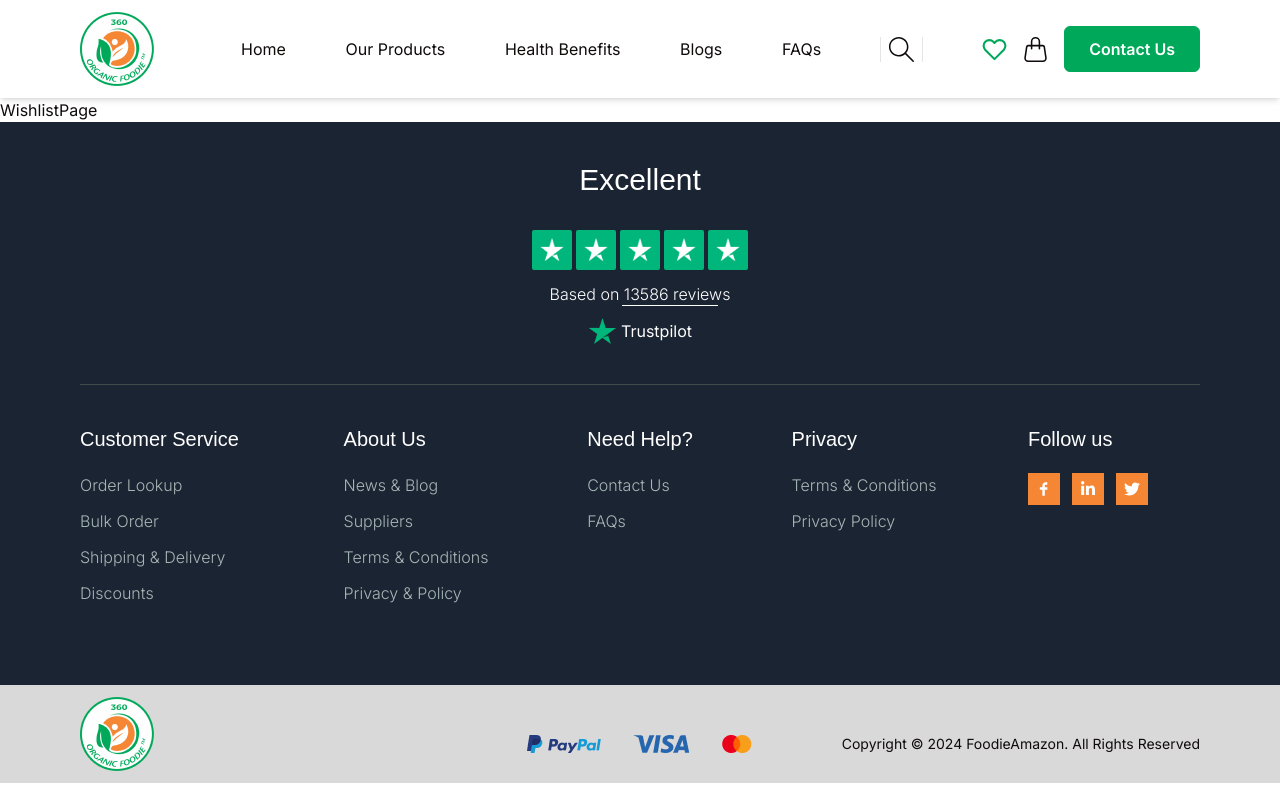
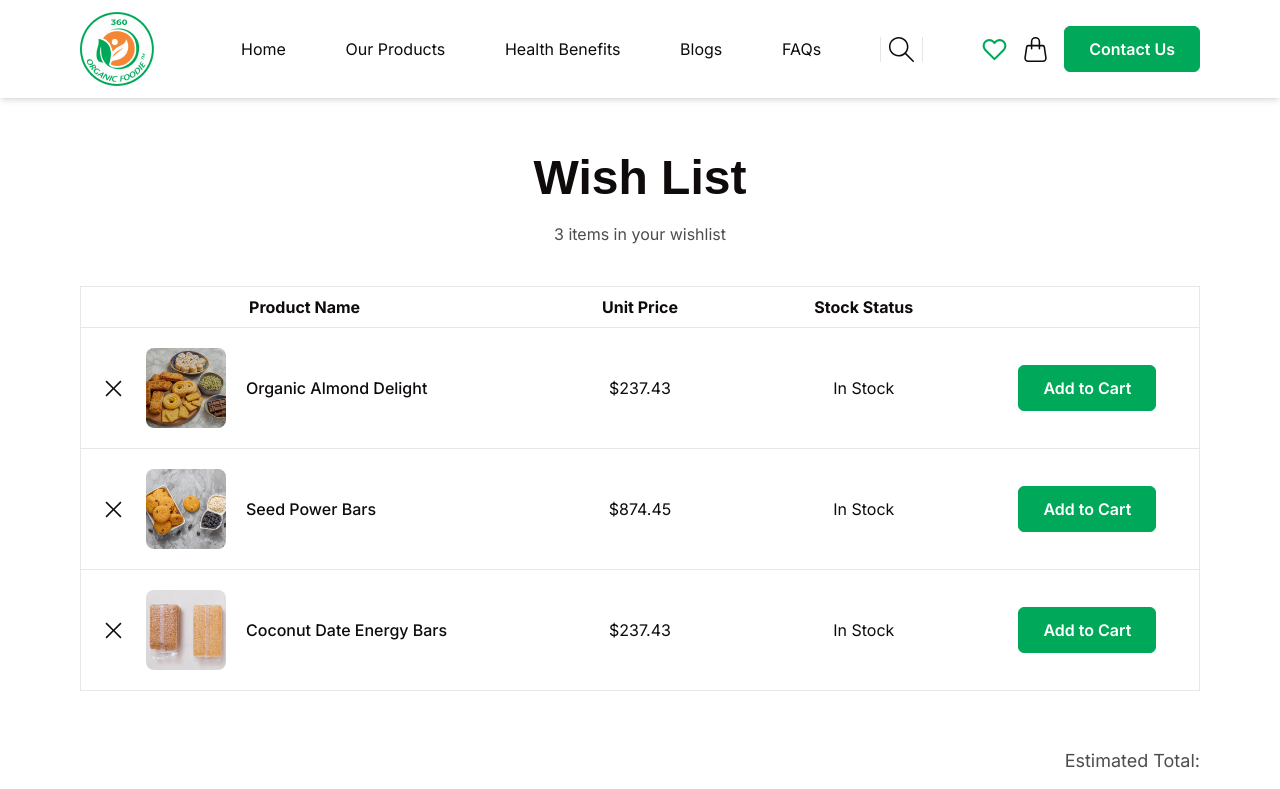
Before and after one commit to blossomobasi/organic_foodie_ecommerce, a React (Vite) app: page /wishlist in a window 1280 px wide. Shown: the top 789 px of the page. Built offline with nearby package versions, Linux system fonts and the light colour scheme; a web font is replaced by a local one.

Commit message:
Implement design for wishlist

```diff
--- a/src/pages/WishlistPage.tsx
+++ b/src/pages/WishlistPage.tsx
@@ -1,5 +1,86 @@
+import OrganicSnacks from "../assets/images/black_friday_out_of_stock.png";
+import BerryBlissBites from "../assets/images/berry_bliss_bites.png";
+import CoconutCrunchies from "../assets/images/crispy_coconut_crunchies.png";
+import Button from "../ui/Button";
+import { LiaTimesSolid } from "react-icons/lia";
+
 const WishlistPage = () => {
-    return <div>WishlistPage</div>;
+    const wishlists = [
+        {
+            image: OrganicSnacks,
+            title: "Organic Almond Delight",
+            category: "Coconut Flakes",
+            unitPrice: 237.43,
+            stock: "In Stock",
+        },
+        {
+            image: BerryBlissBites,
+            title: "Seed Power Bars",
+            category: "Coconut Flakes",
+            unitPrice: 874.45,
+            stock: "In Stock",
+        },
+        {
+            image: CoconutCrunchies,
+            title: "Coconut Date Energy Bars",
+            category: "Coconut Flakes",
+            unitPrice: 237.43,
+            stock: "In Stock",
+        },
+    ];
+    const totalWishlist = wishlists.length;
+    const totalPrice = wishlists.reduce((acc, item) => acc + item.unitPrice, 0);
+
+    return (
+        <section className="flex flex-col items-center">
+            <div className="py-14 text-center lg:px-20 px-5 max-w-[120rem] w-full">
+                <h2 className="text-5xl font-bold nichrome pb-5">Wish List</h2>
+                <p className="mb-10 text-grey-600">{totalWishlist} items in your wishlist</p>
+
+                <div className=" overflow-x-auto">
+                    <table className="lg:w-full w-[70rem]">
+                        <thead>
+                            <tr className="border">
+                                <th className="w-[40%] p-2">Product Name</th>
+                                <th className="w-[20%]">Unit Price</th>
+                                <th className="w-[20%]">Stock Status</th>
+                                <th className="w-[20%]"></th>
+                            </tr>
+                        </thead>
+
+                        <tbody>
+                            {wishlists.map((wishlist, index) => (
+                                <tr key={index} className="border">
+                                    <td className="p-5 flex items-center space-x-5">
+                                        <span className="cursor-pointer">
+                                            <LiaTimesSolid size={25} />
+                                        </span>
+                                        <img
+                                            src={wishlist.image}
+                                            alt={wishlist.title}
+                                            className="w-20 h-20 object-cover rounded-lg"
+                                        />
+                                        <h3 className="font-medium text-start">{wishlist.title}</h3>
+                                    </td>
+                                    <td>${wishlist.unitPrice}</td>
+                                    <td>{wishlist.stock}</td>
+                                    <td>
+                                        <Button>Add to Cart</Button>
+                                    </td>
+                                </tr>
+                            ))}
+                        </tbody>
+                    </table>
+                </div>
+
+                <div className="py-14 text-end flex flex-col items-end space-y-3">
+                    <p className="text-lg text-grey-600">Estimated Total:</p>
+                    <h2 className="text-2xl font-bold">${Math.round(totalPrice * 100) / 100}</h2>
+                    <Button className="py-4 px-28">Add All to Cart</Button>
+                </div>
+            </div>
+        </section>
+    );
 };
 
 export default WishlistPage;
```
